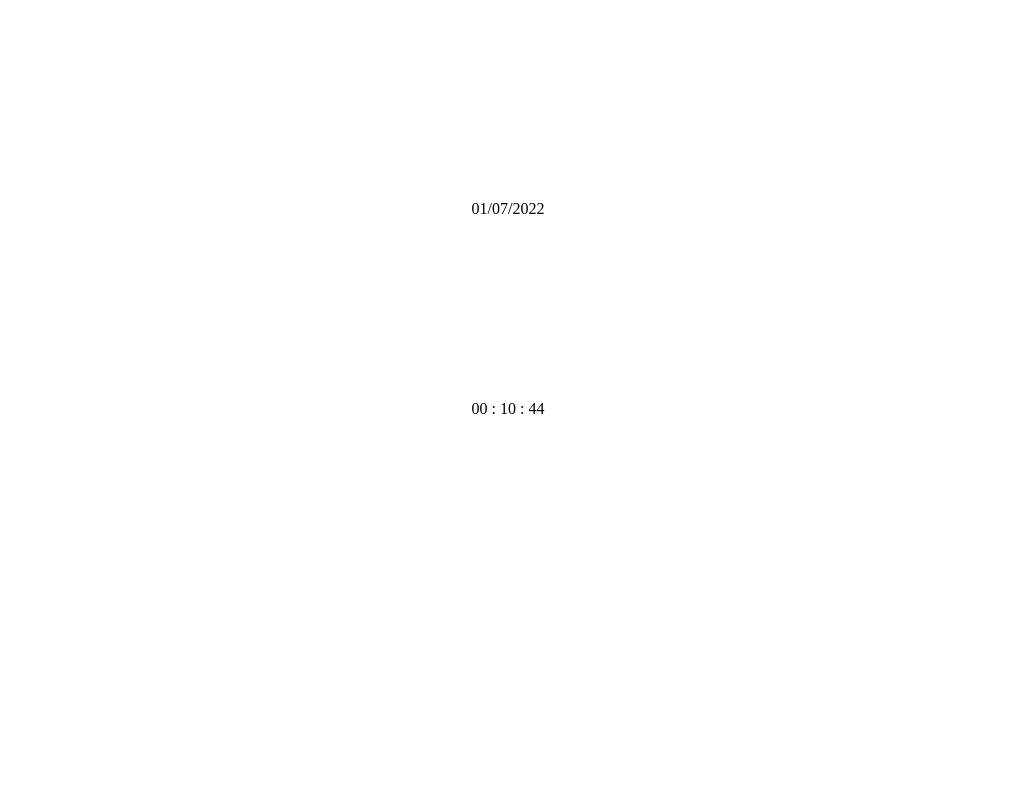
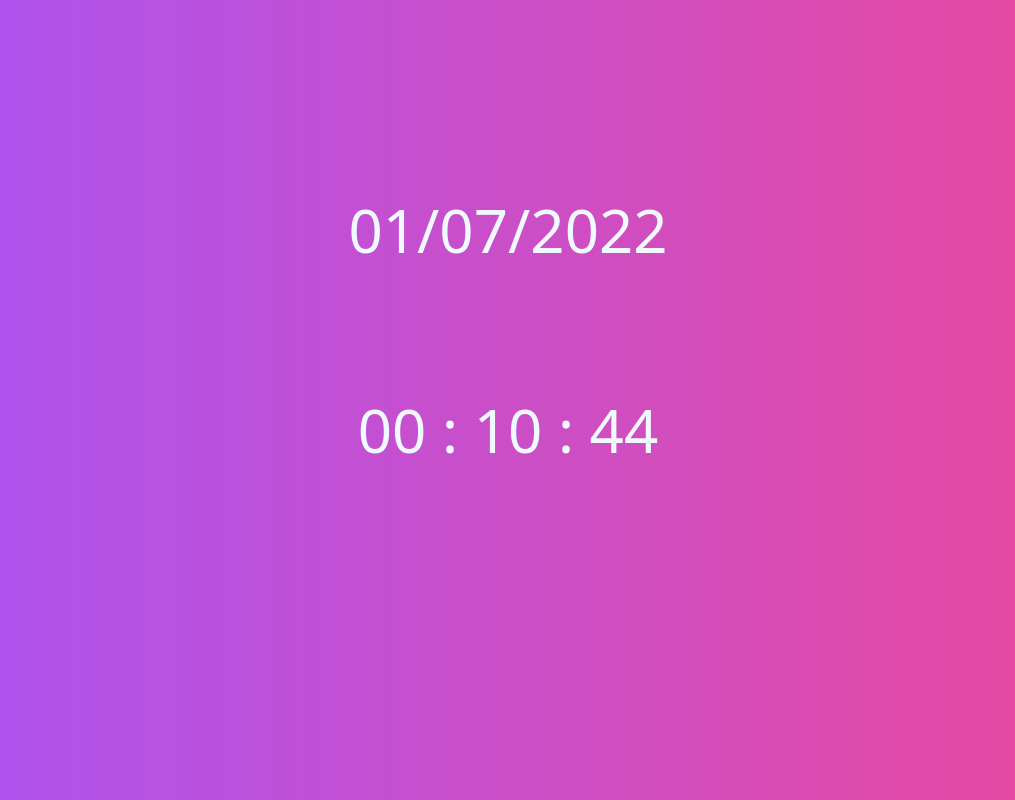
Before and after one commit to Fenrique1995/O-clock--, a plain HTML site: page index.html in a window 1280 px wide. Shown: the whole page, without its empty margins (132-1147 px from the left). Drawn offline with nearby package versions, Linux system fonts and the light colour scheme.

Commit message:
uso de tailwind por medio de cdn

```diff
--- a/index.html
+++ b/index.html
@@ -6,12 +6,13 @@
         <meta http-equiv="X-UA-Compatible" content="ie=edge">
         <title>O'CLOCK</title>
         <link rel="stylesheet" href="clock.css">
+        <script src="https://cdn.tailwindcss.com"></script>
     </head>
-    <body>
-        <div id="Calendario">
+    <body class="h-14 bg-gradient-to-r from-purple-500 to-pink-500">
+        <div id="Calendario" class="text-6xl ... text-sky-50">
             DD/MM/YYYY
         </div>
-        <div id="Reloj">
+        <div id="Reloj" class="text-6xl ... text-sky-50">
             00 : 00 : 00
         </div>
         <script src="clock.js"></script>
```
